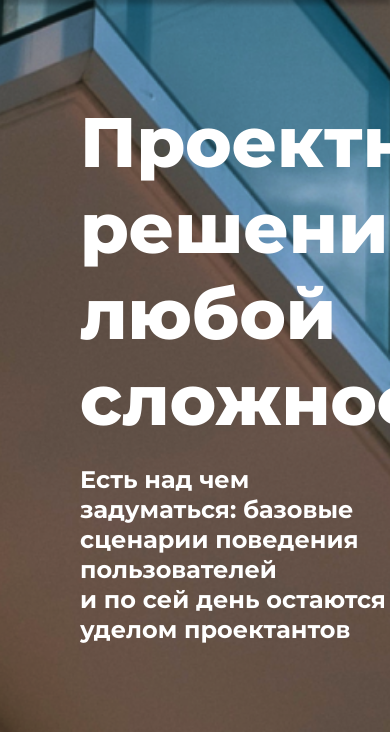
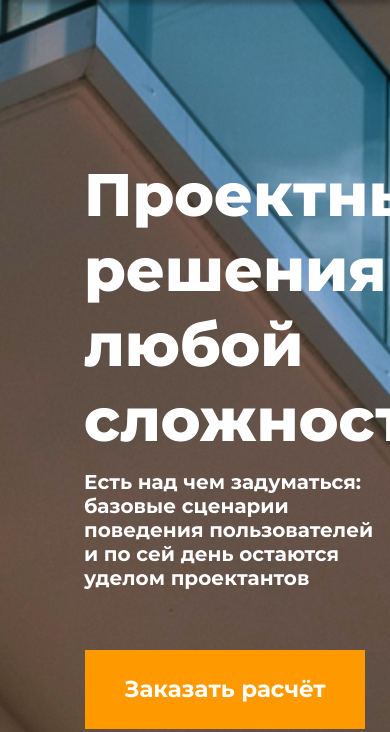
Before and after one commit to MrMikeRom/Evclid, a plain HTML site: page index.html in a window 390 px wide. Shown: the part 101-833 px from the top of the page. Drawn offline with nearby package versions, Linux system fonts and the light colour scheme.

Commit message:
adapted the orders section (swiper)

```diff
--- a/css/media.css
+++ b/css/media.css
@@ -52,4 +52,30 @@
     .header__search {
         margin-right: 28px;
         margin-top: 4px;
+    }
+
+    .order {
+        max-width: 924px;
+    }
+
+    .order__title {
+        font-size: 60px;
+        line-height: 75px;
+        max-width: 770px;
+        padding: 258px 0 0 84px;
+    }
+
+    .order__text {
+        max-width: 660px;
+        font-size: 20px;
+        line-height: 24px;
+        margin: 13px 0 0 84px;
+    }
+
+    .order__btn {
+        min-width: 206px;
+        min-height: 43px;
+        font-size: 23px;
+        margin: 60px 0 160px 85px;
+    }
 }
--- a/index.html
+++ b/index.html
@@ -651,15 +651,15 @@
                   el: '.swiper-pagination',
                 },
 
-                autoplay: {
-                    delay: 20000,
-                },
+
 
                 spaceBetween: 15,
             });
         </script>
     </div>
-
+    <!-- autoplay: {
+        delay: 20000,
+    }, -->
 </body>
 
 </html>
```
